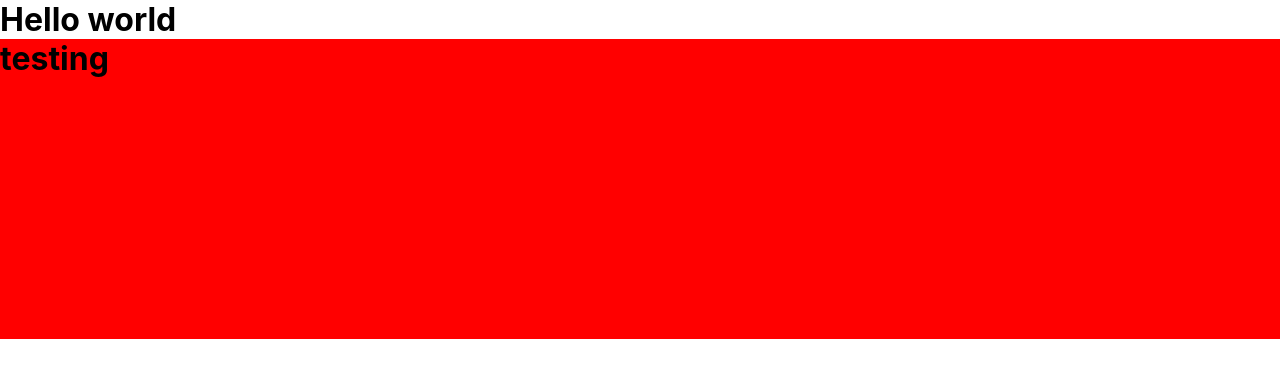
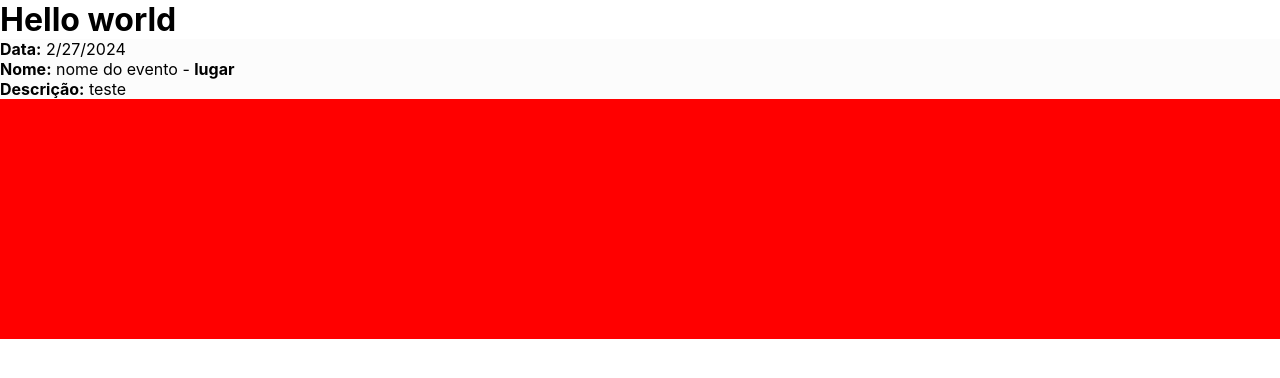
Before and after one commit to arthurfary/ldro-website, a React (Create React App) app: page / in a window 1280 px wide. Shown: the top 378 px of the page. Built offline with nearby package versions, Linux system fonts and the light colour scheme.

Commit message:
base para calendario

```diff
--- a/src/components/calendar/Calendar.tsx
+++ b/src/components/calendar/Calendar.tsx
@@ -1,4 +1,6 @@
 import styled from "styled-components"
+import { useState } from "react";
+
 
 const CalendarBg = styled.div`
     background-color: red;
@@ -6,14 +8,69 @@ const CalendarBg = styled.div`
     min-height: 300px;
 `
 
-const Calendar = () => {
+const CalendarItem = styled.div`
+  display: flex;
+  flex-direction: column;
+
+  background-color: #fcfcfc;
+  width: 100%;
+  height: fit-content;
+
+
+`
+
+function Calendar() {
+   // Function to convert a datetime object to days and months (helper function)
+  const datetimeToDaysMonths = (dt: Date) => {
+    return { day: dt.getDate(), month: dt.getMonth() + 1 }; // Months are 0-indexed, so add 1
+  };
+
+  interface ScheduleItem {
+        date: Date;
+        description: string;
+        name: string;
+        place: string
+    }
+
+  const dates: ScheduleItem[] = [];
+  dates.push(
+    {
+        "date": new Date(Date.now()),
+        "description": "teste",
+        "name": "nome do evento",
+        "place": "lugar"
+    })
+
+
+  const scheduleItems = dates.map((item: ScheduleItem)=> {
+    // Extract day and month for formatted display
+    // const { day, month } = datetimeToDaysMonths(item.date);
+
     return (
-        <>
-            <CalendarBg>
-                <h1>testing </h1>
-            </CalendarBg>
-        </>
-    )
+      <CalendarItem>
+        <p>
+          <b>Data:</b> {item.date.toLocaleDateString()}
+        </p>
+
+        <p>
+          <b>Nome:</b> {item.name} - <b>{item.place}</b>
+        </p>
+
+        <p>
+          <b>Descrição:</b> {item.description}
+        </p>
+      </CalendarItem>
+    );
+  });
+
+  return (
+    <div>
+        {/* UI elements to control start date and number of days (optional) */}
+        <CalendarBg>
+        {scheduleItems}
+        </CalendarBg>
+    </div>
+  );
 }
 
-export default Calendar
+export default Calendar;
```
